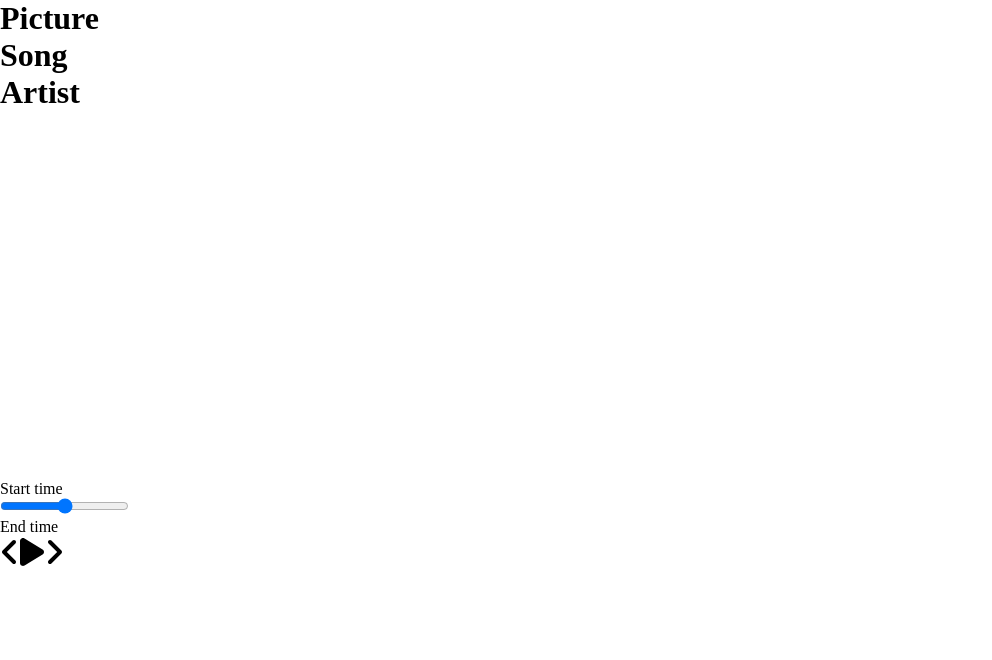
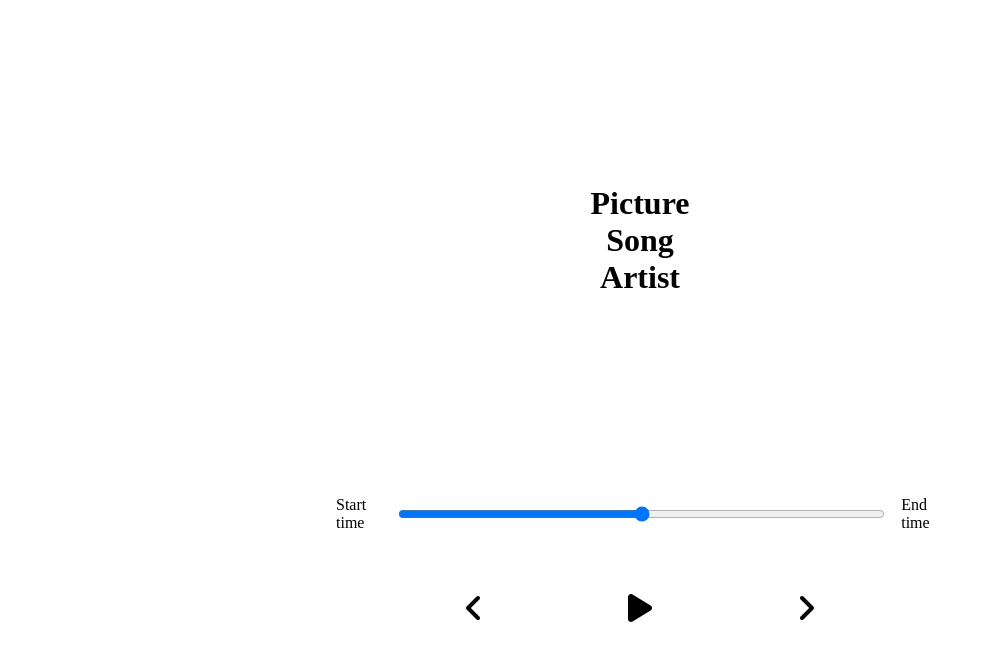
Before and after one commit to mesailesh7/react-player, a React (Create React App) app: page / in a window 1280 px wide. Shown: the top 660 px of the page, without its empty margins (0-992 px from the left). Built offline with nearby package versions, Linux system fonts and the light colour scheme.

Commit message:
styles Done

```diff
--- a/src/styles/_player.scss
+++ b/src/styles/_player.scss
@@ -1,3 +1,31 @@
-.song-container {
-    min-height: 60vh;
+.player {
+  min-height: 20vh;
+  display: flex;
+  flex-direction: column;
+  align-items: center;
+  justify-content: space-between;
 }
+
+.time-control {
+  width: 50%;
+  display: flex;
+  input {
+    width: 100%;
+    padding: 1rem 2rem;
+  }
+  p {
+    padding: 1rem;
+  }
+}
+
+.play-control {
+  display: flex;
+  justify-content: space-between;
+  align-items: center;
+  padding: 1rem;
+  width: 30%;
+
+  svg {
+    cursor: pointer;
+  }
+}
--- a/src/styles/_song.scss
+++ b/src/styles/_song.scss
@@ -0,0 +1,8 @@
+
+.song-container {
+    min-height: 60vh;
+    display: flex;
+    flex-direction: column;
+    align-items: center;
+    justify-content: center;
+}
```
Also changed, not shown: src/util.js (added, +16 -0 lines).
